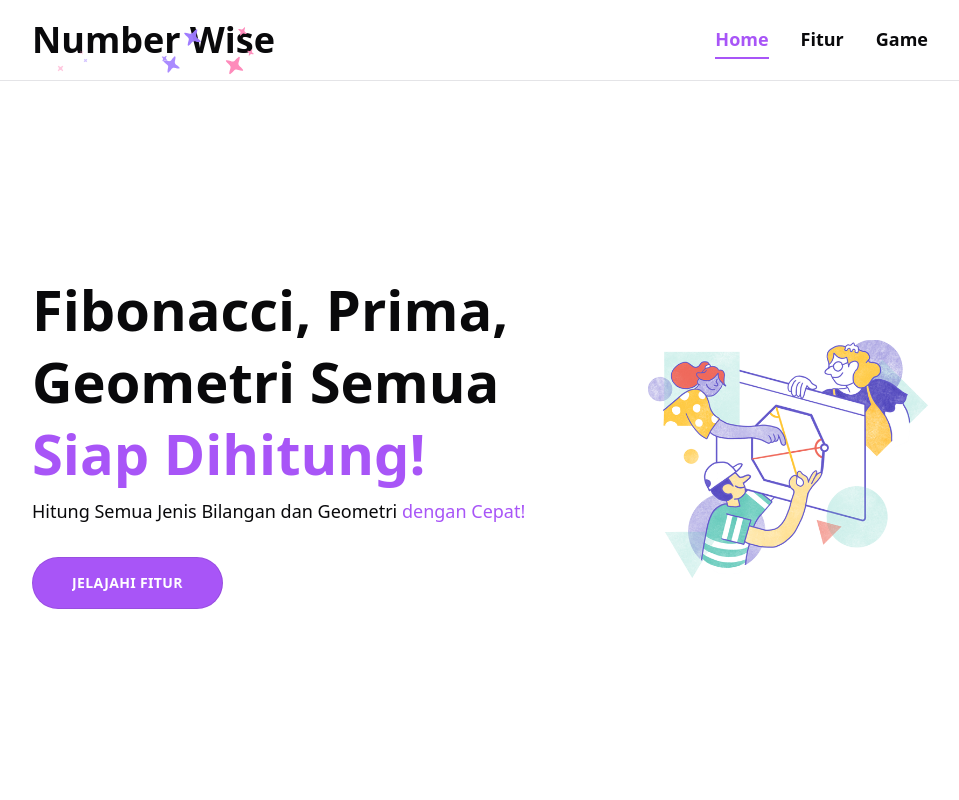
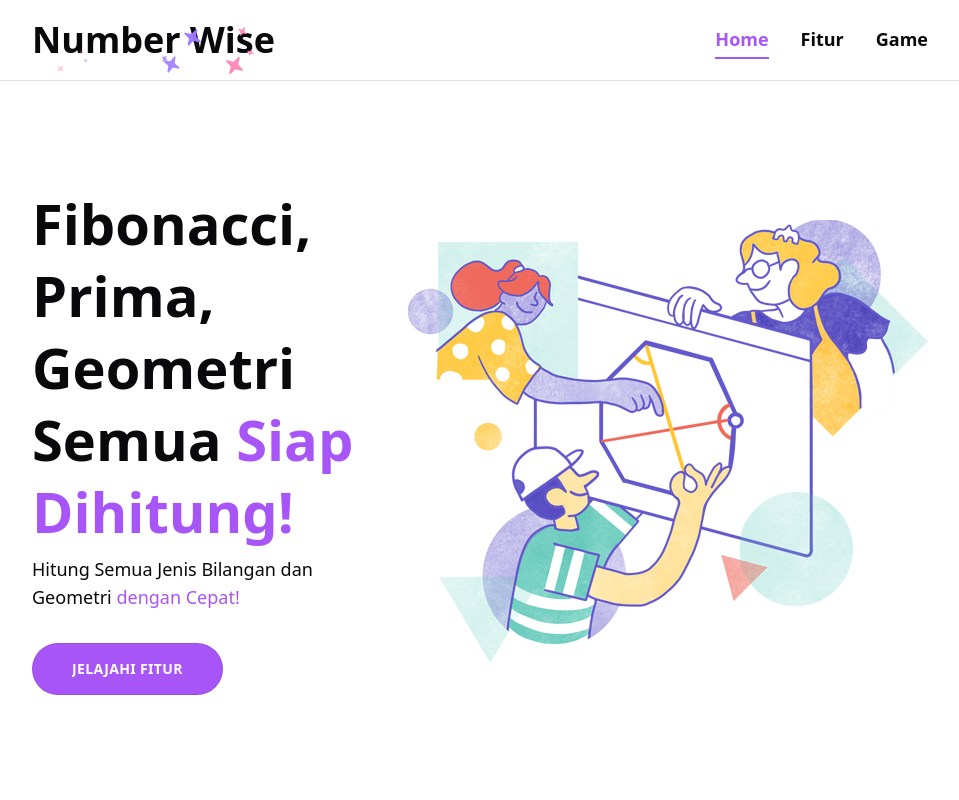
Before and after one commit to Rfkinrikhwan/number-wise-fe, a React (Vite) app: page / in a window 1280 px wide. Shown: the top 800 px of the page, without its empty margins (160-1119 px from the left). Built offline with nearby package versions, Linux system fonts and the light colour scheme.

Commit message:
New Update

```diff
--- a/src/page/Feature/index.tsx
+++ b/src/page/Feature/index.tsx
@@ -9,11 +9,9 @@ export default function Feature() {
     }, []);
 
     return (
-        <section className="flex flex-col items-center min-h-screen gap-10 px-4 py-10 sm:px-12 md:px-24 lg:px-48">
+        <section className="flex flex-col items-center min-h-screen gap-10 px-4 py-6 sm:px-12 md:px-24 lg:px-48">
 
-            <div className="mt-20">
-                <CardFeature cardData={cardData} />
-            </div>
+            <CardFeature cardData={cardData} />
         </section>
     );
 }
--- a/src/page/Home/SectionOne.tsx
+++ b/src/page/Home/SectionOne.tsx
@@ -1,5 +1,3 @@
-import BlurFade from '@/components/ui/blur-fade';
-import BoxReveal from '@/components/ui/box-reveal';
 import ShinyButton from '@/components/ui/shiny-button';
 import { useNavigate } from 'react-router-dom';
 
@@ -7,29 +5,23 @@ export default function SectionOne() {
     const navigate = useNavigate();
 
     return (
-        <section className="flex flex-col-reverse items-center justify-center gap-10 px-4 py-24 sm:h-[90vh] sm:flex-row sm:px-12 md:px-24 lg:px-48">
+        <section className="flex flex-col-reverse items-center justify-center gap-10 px-4 py-16 sm:h-[90vh] sm:flex-row sm:px-12 md:px-24 lg:px-48">
             <div className="max-w-xl">
-                <BoxReveal boxColor={"#a855f7"} duration={0.5}>
                 <p className="text-3xl font-bold sm:text-[3.5rem] sm:leading-[4.5rem]">
                     Fibonacci, Prima, Geometri Semua <span className="text-wise-primary">Siap Dihitung!</span>
                 </p>
-                </BoxReveal>
 
-                <BoxReveal boxColor={"#a855f7"} duration={0.5}>
                 <h2 className="mt-2 text-base sm:mt-[0.5rem] sm:text-lg">
                     Hitung Semua Jenis Bilangan dan Geometri{" "}
                     <span className="text-wise-primary">dengan Cepat!</span>
                 </h2>
-                </BoxReveal>
 
                 <ShinyButton onClick={() => navigate("/fitur")} className="bg-wise-primary px-10 py-4 mt-8 rounded-full font-bold text-xl !text-white">
                     Jelajahi Fitur
                 </ShinyButton>
             </div>
 
-            <BlurFade delay={0.25} inView className="sm:w-[50%] mt-12">
             <img className="rounded-xl" src="HeroImage.webp" alt="" data-aos="zoom-in-up" />
-            </BlurFade>
         </section>
     )
 }
```
Lines whose indentation alone changed are shown as unchanged.
